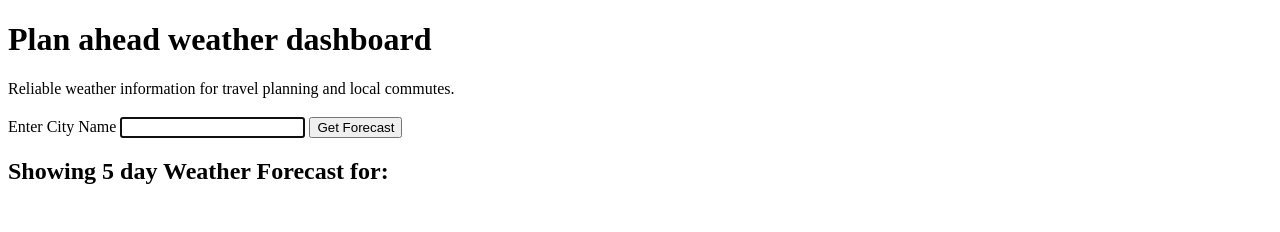
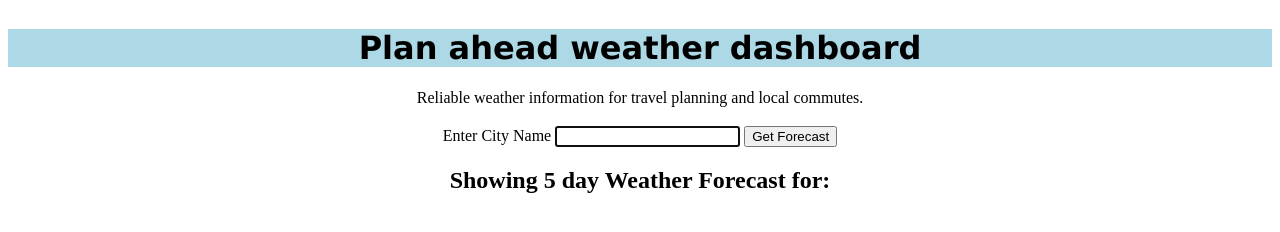
Before and after one commit to CatSink/weather-forecast-06, a plain HTML site: page index.html in a window 1280 px wide. Drawn offline with Linux system fonts and the light colour scheme.

Commit message:
added ids, and classes to html elements. Added center alignment and color to h1.Tested js file link in console.

```diff
--- a/assets/style.css
+++ b/assets/style.css
@@ -1,5 +1,15 @@
-.body {
+html {
     display: flex;
     justify-content: center;
     align-items: center;
+    text-align: center;
   }
+  body {
+    width: 100%;
+  }
+h1.title {
+    font:36px rgb(7, 7, 46);
+    font-family: 'Lucida Sans', 'Lucida Sans Regular', 'Lucida Grande', 'Lucida Sans Unicode', Geneva, Verdana, sans-serif;
+    background-color: lightblue;
+
+}
--- a/index.html
+++ b/index.html
@@ -5,7 +5,7 @@
   <meta charset="UTF-8">
   <meta name="viewport" content="width=device-width, initial-scale=1.0">
   <meta http-equiv="X-UA-Compatible" content="ie=edge">
-  <link rel="stylesheet" href="./assets/style.css" />
+  <link rel="stylesheet" href="assets/style.css" />
   <title>5 Day Weather Forecast</title>
 </head>
 <body class="">
@@ -20,15 +20,15 @@
         <div class="">
 
           <div class="">
-            <h3 class="-header"></h3>
-            <form id="user-form" class="-body">
+            <h3 class="user-header"></h3>
+            <form id="user-form" class="content-body">
               <label class="form-label" for="city">Enter City Name</label>
               <input name="city-name" id="city-name" type="text" autofocus="true" class="form-input" />
               <button type="submit" class="btn">Get Forecast</button>
             </form>
           </div>
 
-        <div class="">
+        <div class="results-content">
           <h2 class="subtitle">Showing 5 day Weather Forecast for: <span id="city-search"></span></h2>
           <div id="results-container" class="forecast"></div>
         </div>
```
Also changed, not shown: assets/script.js (line endings or trailing spaces).
